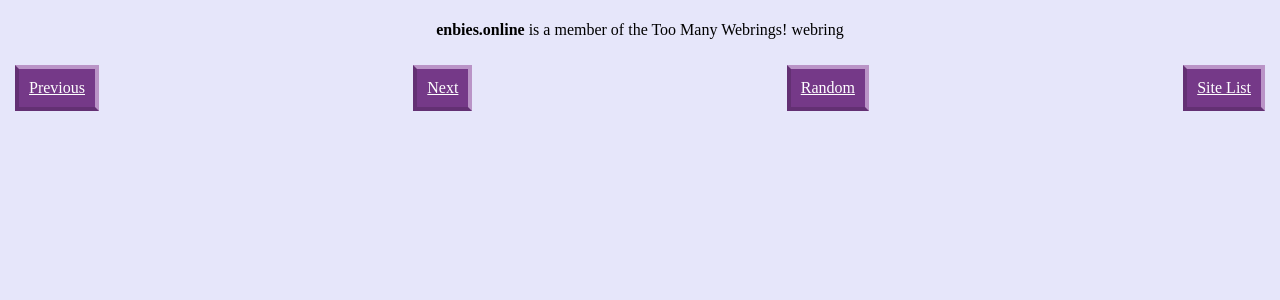
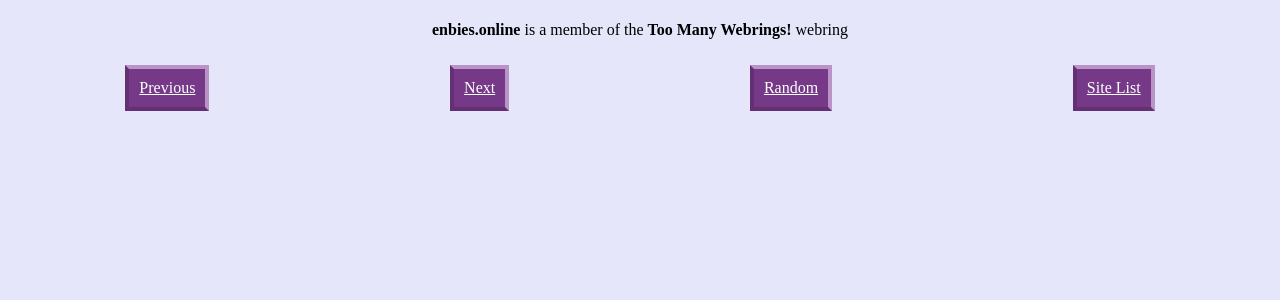
Before and after one commit to TooManyBees/ring, a Jekyll site: the page built from _websites/enbiesonline.html, in a window 1280 px wide. Shown: the top 300 px of the page. Built offline with Jekyll 4.4.1, drawn with Linux system fonts in a browser that asks for light colours.

Commit message:
default embed styels

```diff
--- a/_layouts/site_html.html
+++ b/_layouts/site_html.html
@@ -19,7 +19,7 @@
 {% else %}
   {% assign next = site.websites | sort: 'date' | first %}
 {% endif %}
-  <p class="badge"><strong>{{page.title}}</strong> is a member of the {{site.title}} webring</p>
+  <p class="badge"><span class="site-name">{{page.title}}</span> is a member of the <span class="webring-name">{{site.title}}</span> webring</p>
   <div class="links">
     <a class="link previous" href="{{prev.uri}}" title="{{prev.title}}: {{prev.desc}}" rel="noopener external" target="_parent">
       Previous
--- a/assets/embed.css
+++ b/assets/embed.css
@@ -10,7 +10,8 @@ body {
 
 .links {
   display: flex;
-  justify-content: space-between;
+  flex-wrap: wrap;
+  justify-content: space-around;
 }
 
 .link{
@@ -22,3 +23,11 @@ body {
   background-color: #753988;
   color: white;
 }
+
+.site-name {
+  font-weight: bold;
+}
+
+.webring-name {
+  font-weight: bold;
+}
```
Also changed, not shown: assets/alternate-embed.css (+16 -1 lines).
